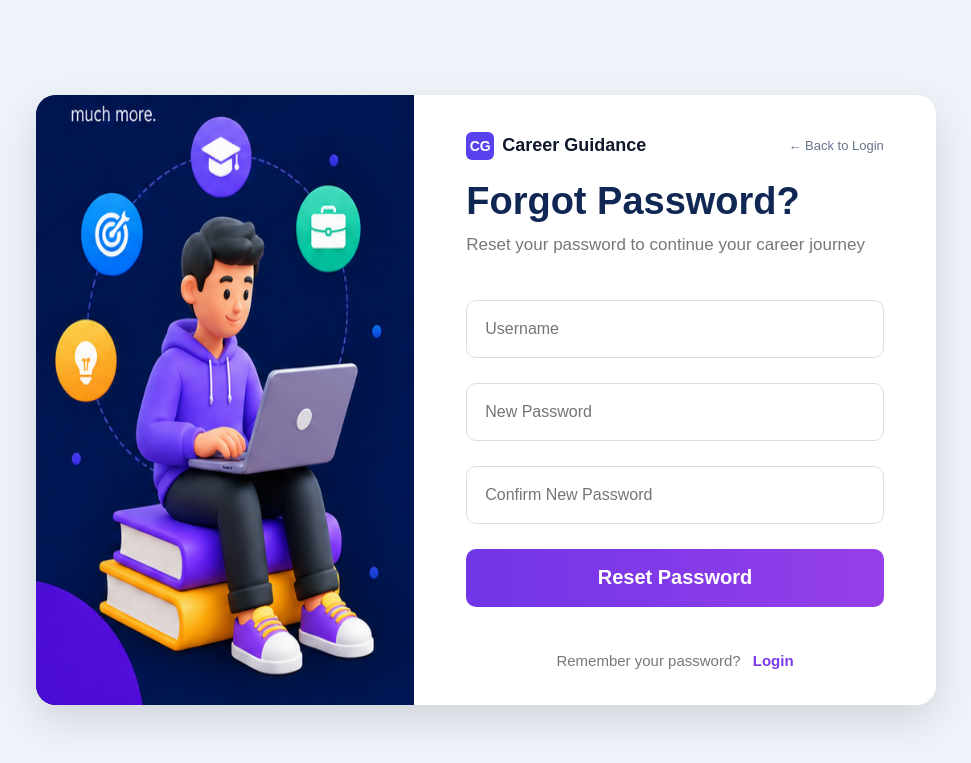
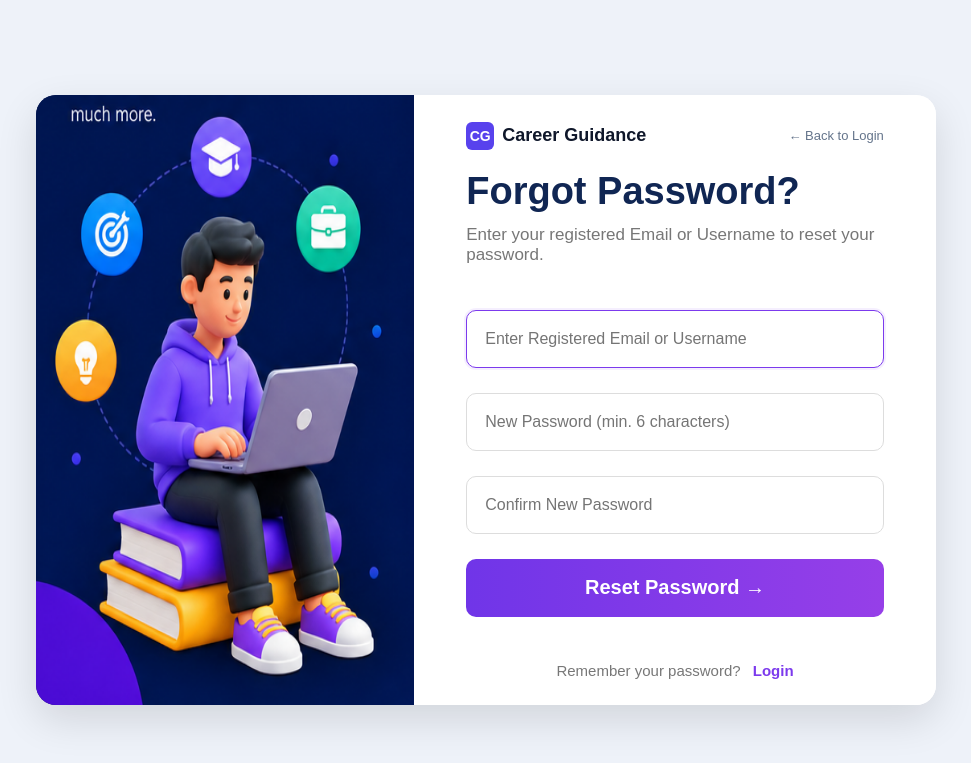
Before and after one commit to khanharoon4879-alt/career-guidance, a Django app: page /forgot-password/ in a window 1280 px wide. Shown: the top 763 px of the page, without its empty margins (154-1125 px from the left). Run offline with Django 5.2, Linux system fonts and the light colour scheme.

Commit message:
Fix forgot password user lookup by email/username and prefill from signin

```diff
--- a/authentication/views.py
+++ b/authentication/views.py
@@ -119,6 +119,9 @@ def signin(request):
         user = User.objects.filter(email__iexact=email_or_user).first()
         if not user:
             user = User.objects.filter(username__iexact=email_or_user).first()
+        if not user and "@" in email_or_user:
+            prefix = email_or_user.split("@")[0]
+            user = User.objects.filter(username__iexact=prefix).first()
 
         if user is not None and user.check_password(pass1):
             if not user.is_active:
@@ -886,35 +889,63 @@ def next(request):
     ai_result = markdown.markdown(ai_answer,extensions=["extra", "tables", "nl2br"])
     return render(request,"authentication/next.html",{"ai_result": ai_result})
 def forgot_password(request):
+    if request.method == "POST":
+        identifier = (request.POST.get("username") or request.POST.get("email") or "").strip()
+        new_password = request.POST.get("new_password", "")
+        confirm_password = request.POST.get("confirm_password", "")
 
-    if request.method == "POST":
+        if not identifier:
+            messages.error(request, "Please enter your registered Email or Username.")
+            return render(request, "authentication/forgot_password.html")
 
-        username = request.POST.get("username")
-        new_password = request.POST.get("new_password")
-        confirm_password = request.POST.get("confirm_password")
+        # Find user by Email or Username (case-insensitive)
+        user = User.objects.filter(email__iexact=identifier).first()
+        if not user:
+            user = User.objects.filter(username__iexact=identifier).first()
+        if not user and "@" in identifier:
+            prefix = identifier.split("@")[0]
+            user = User.objects.filter(username__iexact=prefix).first()
 
-        try:
-            user = User.objects.get(username=username)
+        if not user:
+            messages.error(request, f"No account found with '{identifier}'. Please check your spelling or register.")
+            return render(request, "authentication/forgot_password.html", {"identifier": identifier})
 
-        except User.DoesNotExist:
-            messages.error(request, "Username not found!")
-            return redirect("forgot_password")
+        if not new_password or not confirm_password:
+            messages.error(request, "Please enter and confirm your new password.")
+            return render(request, "authentication/forgot_password.html", {"identifier": identifier})
 
         if new_password != confirm_password:
             messages.error(request, "Passwords do not match!")
-            return redirect("forgot_password")
+            return render(request, "authentication/forgot_password.html", {"identifier": identifier})
 
-        if len(new_password) < 8:
-            messages.error(request, "Password must be at least 8 characters!")
-            return redirect("forgot_password")
+        if len(new_password) < 6:
+            messages.error(request, "Password must be at least 6 characters!")
+            return render(request, "authentication/forgot_password.html", {"identifier": identifier})
 
+        # Update password
         user.set_password(new_password)
         user.save()
 
-        messages.success(request, "Password changed successfully!")
+        # Send confirmation email
+        target_email = user.email or (user.username if "@" in user.username else "")
+        if target_email:
+            try:
+                from_email = getattr(settings, "DEFAULT_FROM_EMAIL", f"Career Guidance <{getattr(settings, 'EMAIL_HOST_USER', '')}>")
+                send_mail(
+                    subject="Career Guidance - Password Reset Successful",
+                    message=f"Hello {user.first_name or user.username},\n\nYour password for Career Guidance has been successfully reset. You can now log in with your new password.\n\nCareer Guidance Team",
+                    from_email=from_email,
+                    recipient_list=[target_email],
+                    fail_silently=True
+                )
+            except Exception as e:
+                print(f"[RESET EMAIL NOTIFY ERROR] {e}")
+
+        messages.success(request, "Password changed successfully! You can now log in with your new password.")
         return redirect("signin")
 
-    return render(request, "authentication/forgot_password.html")
+    identifier = request.GET.get("email", "")
+    return render(request, "authentication/forgot_password.html", {"identifier": identifier})
 def signout(request):
     logout(request)
     messages.success(request, "You have been logged out successfully.")
--- a/templates/authentication/forgot_password.html
+++ b/templates/authentication/forgot_password.html
@@ -94,7 +94,7 @@
                 <h1>Forgot Password?</h1>
 
                 <p class="subtitle">
-                    Reset your password to continue your career journey
+                    Enter your registered Email or Username to reset your password.
                 </p>
 
                 {% if messages %}
@@ -111,49 +111,43 @@
 
                     {% csrf_token %}
 
-
-                    <!-- Username -->
+                    <!-- Email or Username -->
                     <div class="input-group">
-
                         <input
                             type="text"
                             name="username"
-                            placeholder="Username"
+                            placeholder="Enter Registered Email or Username"
+                            value="{{ identifier|default:'' }}"
                             required
+                            autofocus
                         >
-
                     </div>
-
 
                     <!-- New Password -->
                     <div class="input-group">
-
                         <input
                             type="password"
                             name="new_password"
-                            placeholder="New Password"
+                            placeholder="New Password (min. 6 characters)"
+                            minlength="6"
                             required
                         >
-
                     </div>
-
 
                     <!-- Confirm Password -->
                     <div class="input-group">
-
                         <input
                             type="password"
                             name="confirm_password"
                             placeholder="Confirm New Password"
+                            minlength="6"
                             required
                         >
-
                     </div>
-
 
                     <!-- Reset Button -->
                     <button type="submit" class="login-btn">
-                        Reset Password
+                        Reset Password →
                     </button>
 
                 </form>
```
Also changed, not shown: templates/authentication/signin.html (+13 -1 lines).
